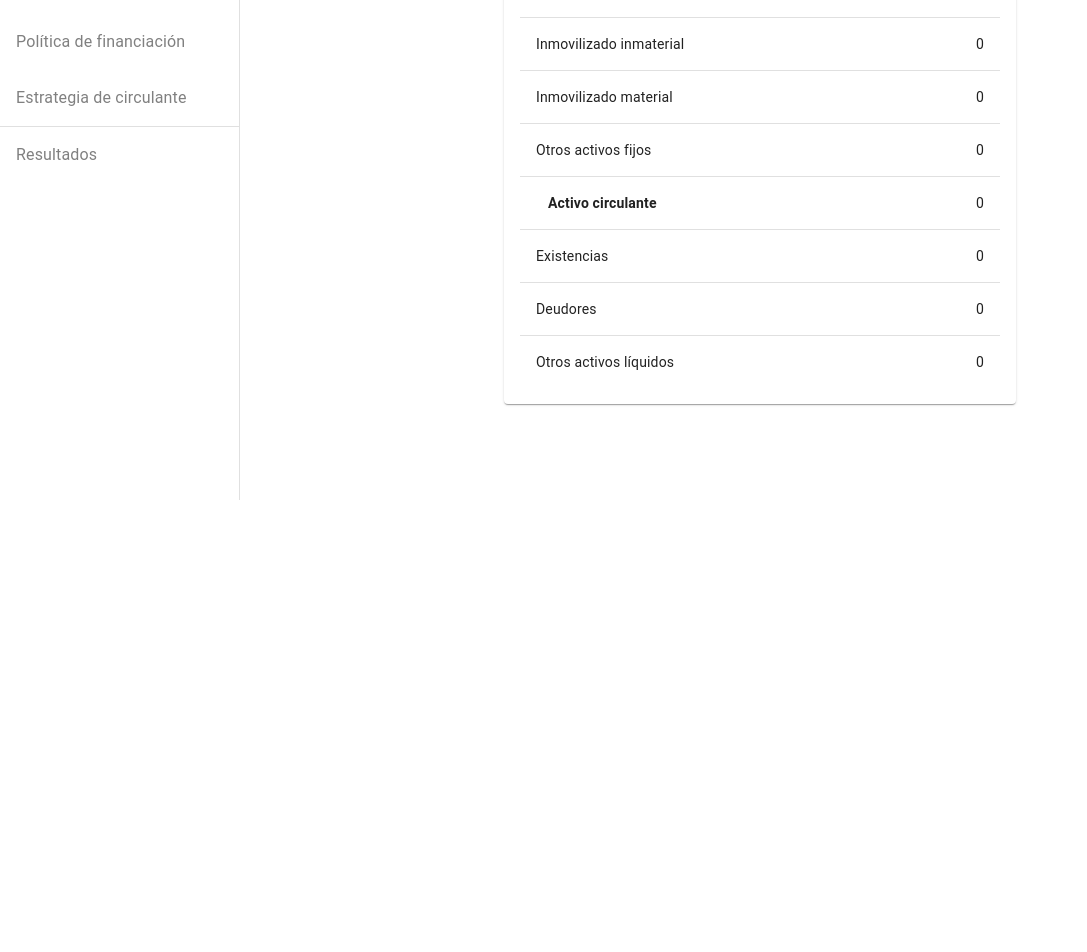
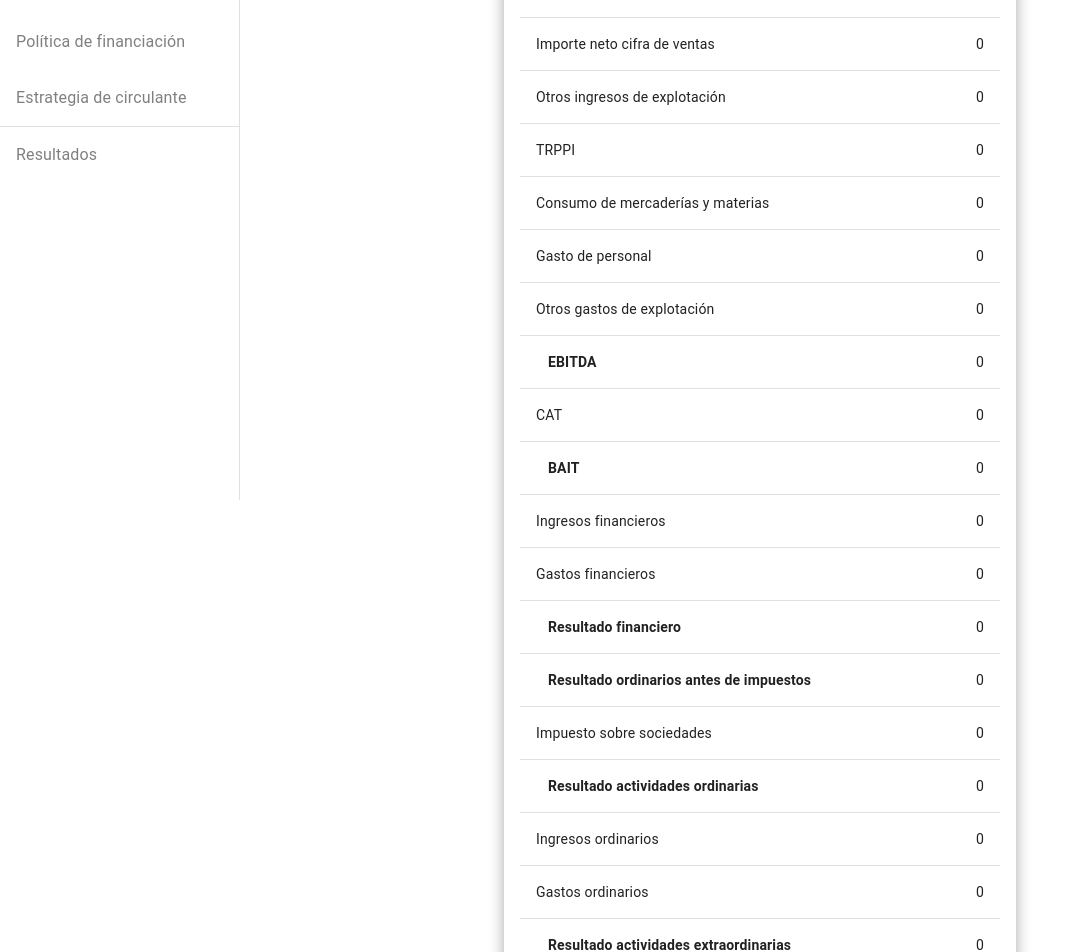
Before and after one commit to feljimgon1/felix-jimenez-naharro, a React (Create React App) app in the folder client/: page /dashboard/cuenta-perdidas-ganancias in a window 1280 px wide. Shown: the part 300-1252 px from the top of the page, without its empty margins (0-1087 px from the left). Before the commit the page ends 800 px from the top, so only its background shows below. Built offline with nearby package versions, Linux system fonts and the light colour scheme.

Commit message:
[cuenta-perdidas-ganancias] Primera versión de la cuenta de pérdidas y ganancias

```diff
--- a/client/src/components/modals/cuenta-perdidas-ganancias/CuentaPerdidasGananciasForm.jsx
+++ b/client/src/components/modals/cuenta-perdidas-ganancias/CuentaPerdidasGananciasForm.jsx
@@ -1,5 +1,6 @@
-import { Dialog, DialogContent, DialogActions, Button } from '@mui/material';
 import React from 'react'
+import './CuentaPerdidasGananciasForm.scss';
+import { Dialog, DialogContent, DialogActions, Button, TextField } from '@mui/material';
 
 export default function CuentaPerdidasGananciasForm({ open, setOpen }) {
 
@@ -11,7 +12,90 @@ export default function CuentaPerdidasGananciasForm({ open, setOpen }) {
     <Dialog open={open} onClose={handleClose}>
       <DialogContent>
         <form className='cuenta-perdidas-ganancias-form-dialog'>
-
+          <div className="col">
+            <div className="field">
+              <div className="title">Ingresos de explotación</div>
+              <TextField type='number' id="filled-basic" label="Ingresos de explotación" variant="filled" />
+            </div>
+            <div className="field">
+              <div className="title">Importe neto cifra de ventas</div>
+              <TextField type='number' id="filled-basic" label="Importe neto cifra de ventas" variant="filled" />
+            </div>
+            <div className="field">
+              <div className="title">Otros ingresos de explotación</div>
+              <TextField type='number' id="filled-basic" label="Otros ingresos de explotación" variant="filled" />
+            </div>
+            <div className="field">
+              <div className="title">TRPPI</div>
+              <TextField type='number' id="filled-basic" label="TRPPI" variant="filled" />
+            </div>
+            <div className="field">
+              <div className="title">Consumo de mercaderías y materias</div>
+              <TextField type='number' id="filled-basic" label="Consumo de mercaderías y materias" variant="filled" />
+            </div>
+            <div className="field">
+              <div className="title">Gasto de personal</div>
+              <TextField type='number' id="filled-basic" label="Gasto de personal" variant="filled" />
+            </div>
+            <div className="field">
+              <div className="title">Otros gastos de explotación</div>
+              <TextField type='number' id="filled-basic" label="Otros gastos de explotación" variant="filled" />
+            </div>
+            <div className="field">
+              <div className="title">EBITDA</div>
+              <TextField type='number' id="filled-basic" label="EBITDA" variant="filled" />
+            </div>
+            <div className="field">
+              <div className="title">CAT</div>
+              <TextField type='number' id="filled-basic" label="CAT" variant="filled" />
+            </div>
+            <div className="field">
+              <div className="title">BAIT</div>
+              <TextField type='number' id="filled-basic" label="BAIT" variant="filled" />
+            </div>
+          </div>
+          <div className="col">
+            <div className="field">
+              <div className="title">Ingresos financieros</div>
+              <TextField type='number' id="filled-basic" label="Ingresos financieros" variant="filled" />
+            </div>
+            <div className="field">
+              <div className="title">Gastos financieros</div>
+              <TextField type='number' id="filled-basic" label="Gastos financieros" variant="filled" />
+            </div>
+            <div className="field">
+              <div className="title">Resultado financiero</div>
+              <TextField type='number' id="filled-basic" label="Resultado financiero" variant="filled" />
+            </div>
+            <div className="field">
+              <div className="title">Resultado ordinarios antes de impuestos</div>
+              <TextField type='number' id="filled-basic" label="Resultado ordinarios antes de impuestos" variant="filled" />
+            </div>
+            <div className="field">
+              <div className="title">Impuesto sobre sociedades</div>
+              <TextField type='number' id="filled-basic" label="Impuesto sobre sociedades" variant="filled" />
+            </div>
+            <div className="field">
+              <div className="title">Resultado actividades ordinarias</div>
+              <TextField type='number' id="filled-basic" label="Resultado actividades ordinarias" variant="filled" />
+            </div>
+            <div className="field">
+              <div className="title">Ingresos ordinarios</div>
+              <TextField type='number' id="filled-basic" label="Ingresos ordinarios" variant="filled" />
+            </div>
+            <div className="field">
+              <div className="title">Gastos ordinarios</div>
+              <TextField type='number' id="filled-basic" label="Gastos ordinarios" variant="filled" />
+            </div>
+            <div className="field">
+              <div className="title">Resultado actividades extraordinarias</div>
+              <TextField type='number' id="filled-basic" label="Resultado actividades extraordinarias" variant="filled" />
+            </div>
+            <div className="field">
+              <div className="title">Resultado del ejercicio</div>
+              <TextField type='number' id="filled-basic" label="Resultado del ejercicio" variant="filled" />
+            </div>
+          </div>
         </form>
       </DialogContent>
       <DialogActions>
--- /dev/null
+++ b/client/src/components/modals/cuenta-perdidas-ganancias/CuentaPerdidasGananciasForm.scss
@@ -0,0 +1,18 @@
+.cuenta-perdidas-ganancias-form-dialog {
+  display: flex;
+  flex-direction: column;
+  gap: 1em;
+  .col {
+    display: flex;
+    flex-direction: column;
+    gap: 1em;
+    .field {
+      display: flex;
+      margin: .5em;
+      align-items:  flex-start;
+      .title {
+        font-size: 14px;
+      }
+    }
+  }
+}
--- a/client/src/pages/tables/balance/table/BalanceTable.jsx
+++ b/client/src/pages/tables/balance/table/BalanceTable.jsx
@@ -1,4 +1,4 @@
-import { Button, Paper, Table, TableBody, TableCell, TableRow } from '@mui/material'
+import { Button, Table, TableBody, TableCell, TableRow } from '@mui/material'
 import React from 'react'
 import './BalanceTable.scss'
 import BalanceForm from '../../../../components/modals/balance/BalanceForm';
@@ -43,7 +43,7 @@ export default function BalanceTable() {
                 <Button variant='contained' className='btn-edit' onClick={handleClickOpen}>Editar</Button>
             </div>
             <div className="balance-tables-container">
-                <Paper className='table-container'>
+                <div className='table-container'>
                     <Table>
                         <TableBody>
                             {activo.map((row) => (
@@ -59,8 +59,8 @@ export default function BalanceTable() {
                             ))}
                         </TableBody>
                     </Table>
-                </Paper>
-                <Paper className='table-container'>
+                </div>
+                <div className='table-container'>
                     <Table>
                         <TableBody>
                             {pasivo.map((row) => (
@@ -76,7 +76,7 @@ export default function BalanceTable() {
                             ))}
                         </TableBody>
                     </Table>
-                </Paper>
+                </div>
             </div>
         </>
     )
--- a/client/src/pages/tables/balance/table/BalanceTable.scss
+++ b/client/src/pages/tables/balance/table/BalanceTable.scss
@@ -25,6 +25,8 @@
   overflow: auto;
   padding: 1em;
   height: fit-content;
+  box-shadow: rgba(0, 0, 0, 0.35) 0px 5px 15px;
+  border-radius: 5px;
 
   .composed-item {
     font-weight: 700;
--- a/client/src/pages/tables/cuenta-perdidas-ganancias/table/CuentaPerdidasGananciasTable.jsx
+++ b/client/src/pages/tables/cuenta-perdidas-ganancias/table/CuentaPerdidasGananciasTable.jsx
@@ -1,17 +1,29 @@
 import React from 'react';
 import './CuentaPerdidasGananciasTable.scss';
 import CuentaPerdidasGananciasForm from '../../../../components/modals/cuenta-perdidas-ganancias/CuentaPerdidasGananciasForm';
-import { Button, Paper, Table, TableBody, TableCell, TableRow } from '@mui/material';
+import { Button, Table, TableBody, TableCell, TableRow } from '@mui/material';
 
 const rows = [
-  { name: 'Inmovilizado', value: 0, composed: true },
-  { name: 'Inmovilizado inmaterial', value: 0, composed: false },
-  { name: 'Inmovilizado material', value: 0, composed: false },
-  { name: 'Otros activos fijos', value: 0, composed: false },
-  { name: 'Activo circulante', value: 0, composed: true },
-  { name: 'Existencias', value: 0, composed: false },
-  { name: 'Deudores', value: 0, composed: false },
-  { name: 'Otros activos líquidos', value: 0, composed: false }
+  { name: 'Ingresos de explotación', value: 0, composed: true },
+  { name: 'Importe neto cifra de ventas', value: 0, composed: false },
+  { name: 'Otros ingresos de explotación', value: 0, composed: false },
+  { name: 'TRPPI', value: 0, composed: false },
+  { name: 'Consumo de mercaderías y materias', value: 0, composed: false },
+  { name: 'Gasto de personal', value: 0, composed: false },
+  { name: 'Otros gastos de explotación', value: 0, composed: false },
+  { name: 'EBITDA', value: 0, composed: true },
+  { name: 'CAT', value: 0, composed: false },
+  { name: 'BAIT', value: 0, composed: true },
+  { name: 'Ingresos financieros', value: 0, composed: false },
+  { name: 'Gastos financieros', value: 0, composed: false },
+  { name: 'Resultado financiero', value: 0, composed: true },
+  { name: 'Resultado ordinarios antes de impuestos', value: 0, composed: true },
+  { name: 'Impuesto sobre sociedades', value: 0, composed: false },
+  { name: 'Resultado actividades ordinarias', value: 0, composed: true },
+  { name: 'Ingresos ordinarios', value: 0, composed: false },
+  { name: 'Gastos ordinarios', value: 0, composed: false },
+  { name: 'Resultado actividades extraordinarias', value: 0, composed: true },
+  { name: 'Resultado del ejercicio', value: 0, composed: true },
 ];
 
 export default function CuentaPerdidasGananciasTable() {
@@ -29,7 +41,7 @@ export default function CuentaPerdidasGananciasTable() {
         <Button variant='contained' className='btn-edit' onClick={handleClickOpen}>Editar</Button>
       </div>
       <div className="cuenta-perdidas-ganancias-tables-container">
-        <Paper className='table-container'>
+        <div className='table-container'>
           <Table>
             <TableBody>
               {rows.map((row) => (
@@ -45,7 +57,7 @@ export default function CuentaPerdidasGananciasTable() {
               ))}
             </TableBody>
           </Table>
-        </Paper>
+        </div>
       </div>
     </>
 
--- a/client/src/pages/tables/cuenta-perdidas-ganancias/table/CuentaPerdidasGananciasTable.scss
+++ b/client/src/pages/tables/cuenta-perdidas-ganancias/table/CuentaPerdidasGananciasTable.scss
@@ -24,6 +24,7 @@
   overflow: auto;
   padding: 1em;
   height: fit-content;
+  box-shadow: rgba(0, 0, 0, 0.35) 0px 5px 15px;
 
   .composed-item {
     font-weight: 700;
```
Also changed, not shown: client/src/components/modals/balance/BalanceForm.jsx (+2 -5 lines).
